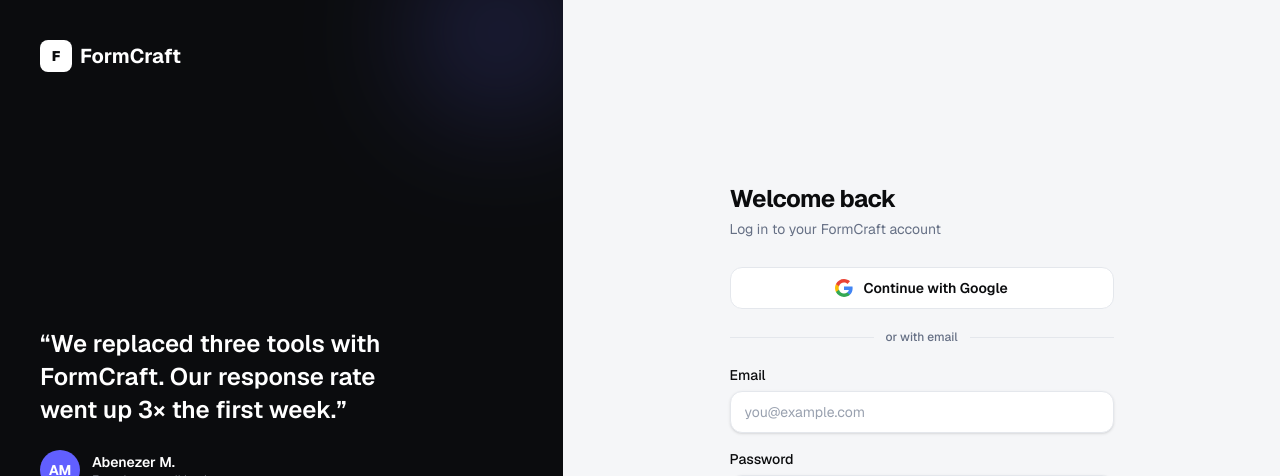
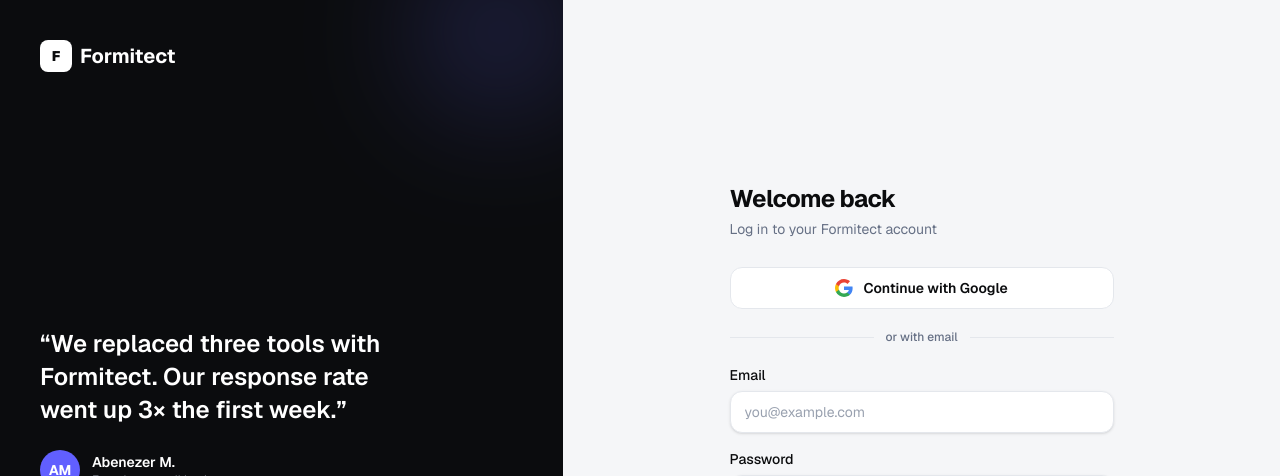
Before and after one commit to abenezerakalu3-star/FormCraft-MVP, a Next.js app: page /login in a window 1280 px wide. Shown: the top 476 px of the page. Built offline with nearby package versions, Linux system fonts and the light colour scheme; no server answers.

Commit message:
rebrand: FormCraft -> Formitect

```diff
--- a/app/admin/(panel)/page.tsx
+++ b/app/admin/(panel)/page.tsx
@@ -108,7 +108,7 @@
             Welcome back, {admin.name?.split(" ")[0] || "Admin"}
           </h1>
           <p className="mt-1 text-sm text-muted">
-            Here is what is happening across FormCraft today.
+            Here is what is happening across Formitect today.
           </p>
         </div>
         <div className="flex items-center gap-2 rounded-2xl border border-line bg-surface px-4 py-2.5 shadow-sm">
--- a/app/admin/(panel)/settings/page.tsx
+++ b/app/admin/(panel)/settings/page.tsx
@@ -18,7 +18,7 @@
           <Settings className="h-6 w-6 text-indigo-500" /> Settings
         </h1>
         <p className="mt-1 text-sm text-muted">
-          Control FormCraft website content and appearance. Changes go live immediately.
+          Control Formitect website content and appearance. Changes go live immediately.
         </p>
       </div>
 
--- a/app/contact/page.tsx
+++ b/app/contact/page.tsx
@@ -5,7 +5,7 @@
 
 export const metadata = {
   title: "Contact",
-  description: "Have a question, idea, or feedback? Get in touch with the FormCraft team.",
+  description: "Have a question, idea, or feedback? Get in touch with the Formitect team.",
   robots: { index: true, follow: true },
 };
 
--- a/app/dashboard/layout.tsx
+++ b/app/dashboard/layout.tsx
@@ -23,7 +23,7 @@
               <span className="flex h-8 w-8 items-center justify-center rounded-lg bg-foreground text-sm font-black text-surface dark:text-background">
                 F
               </span>
-              FormCraft
+              Formitect
             </Link>
             <DashboardHeader />
           </div>
--- a/app/layout.tsx
+++ b/app/layout.tsx
@@ -19,8 +19,8 @@
 export const metadata: Metadata = {
   metadataBase: new URL(APP_URL),
   title: {
-    default: "FormCraft — build beautiful forms in minutes",
-    template: "%s — FormCraft",
+    default: "Formitect — build beautiful forms in minutes",
+    template: "%s — Formitect",
   },
   description:
     "Create beautiful forms, share them anywhere, and collect submissions — no code needed. Free forever.",
@@ -30,24 +30,24 @@
     "free form maker",
     "collect responses",
     "survey builder",
-    "FormCraft",
+    "Formitect",
   ],
-  authors: [{ name: "FormCraft" }],
-  creator: "FormCraft",
-  applicationName: "FormCraft",
+  authors: [{ name: "Formitect" }],
+  creator: "Formitect",
+  applicationName: "Formitect",
   alternates: { canonical: "/" },
   openGraph: {
     type: "website",
     locale: "en_US",
     url: "/",
-    siteName: "FormCraft",
-    title: "FormCraft — build beautiful forms in minutes",
+    siteName: "Formitect",
+    title: "Formitect — build beautiful forms in minutes",
     description:
       "Create beautiful forms, share them anywhere, and collect submissions — no code needed.",
   },
   twitter: {
     card: "summary_large_image",
-    title: "FormCraft — build beautiful forms in minutes",
+    title: "Formitect — build beautiful forms in minutes",
     description:
       "Create beautiful forms, share them anywhere, and collect submissions — no code needed.",
   },
--- a/app/login/page.tsx
+++ b/app/login/page.tsx
@@ -54,7 +54,7 @@
   }
 
   return (
-    <AuthShell title="Welcome back" subtitle="Log in to your FormCraft account">
+    <AuthShell title="Welcome back" subtitle="Log in to your Formitect account">
       <GoogleButton />
       <div className="my-5 flex items-center gap-3 text-xs font-medium text-muted">
         <span className="h-px flex-1 bg-line" />
--- a/app/manifest.ts
+++ b/app/manifest.ts
@@ -2,8 +2,8 @@
 
 export default function manifest(): MetadataRoute.Manifest {
   return {
-    name: "FormCraft — build beautiful forms in minutes",
-    short_name: "FormCraft",
+    name: "Formitect — build beautiful forms in minutes",
+    short_name: "Formitect",
     description:
       "Create beautiful forms, share them anywhere, and collect submissions — no code needed.",
     start_url: "/",
--- a/app/privacy/page.tsx
+++ b/app/privacy/page.tsx
@@ -3,7 +3,7 @@
 
 export const metadata = {
   title: "Privacy Policy",
-  description: "How FormCraft collects, uses, and protects your personal data.",
+  description: "How Formitect collects, uses, and protects your personal data.",
   robots: { index: true, follow: true },
 };
 
--- a/app/terms/page.tsx
+++ b/app/terms/page.tsx
@@ -3,14 +3,14 @@
 
 export const metadata = {
   title: "Terms of Service",
-  description: "The terms and conditions that govern your use of FormCraft.",
+  description: "The terms and conditions that govern your use of Formitect.",
   robots: { index: true, follow: true },
 };
 
 const sections = [
   {
     title: "The service",
-    body: "FormCraft lets you create forms, share them, and collect responses. You are responsible for the content you put in your forms and how you use the responses you collect.",
+    body: "Formitect lets you create forms, share them, and collect responses. You are responsible for the content you put in your forms and how you use the responses you collect.",
   },
   {
     title: "Your account",
@@ -34,7 +34,7 @@
   },
   {
     title: "Limitation of liability",
-    body: "To the maximum extent permitted by law, FormCraft is not liable for indirect, incidental, or consequential damages arising from your use of the service.",
+    body: "To the maximum extent permitted by law, Formitect is not liable for indirect, incidental, or consequential damages arising from your use of the service.",
   },
   {
     title: "Termination",
--- a/components/auth-shell.tsx
+++ b/components/auth-shell.tsx
@@ -17,12 +17,12 @@
           <span className="flex h-8 w-8 items-center justify-center rounded-lg bg-white text-sm font-black text-foreground dark:bg-background">
             F
           </span>
-          FormCraft
+          Formitect
         </Link>
 
         <div className="relative">
           <blockquote className="max-w-sm text-2xl font-semibold leading-snug">
-            &ldquo;We replaced three tools with FormCraft. Our response rate went up
+            &ldquo;We replaced three tools with Formitect. Our response rate went up
             3× the first week.&rdquo;
           </blockquote>
           <div className="mt-6 flex items-center gap-3">
@@ -57,7 +57,7 @@
               <span className="flex h-8 w-8 items-center justify-center rounded-lg bg-foreground text-sm font-black text-white">
                 F
               </span>
-              FormCraft
+              Formitect
             </Link>
           </div>
           <h1 className="text-2xl font-bold tracking-tight">{title}</h1>
--- a/components/form-viewer.tsx
+++ b/components/form-viewer.tsx
@@ -269,7 +269,7 @@
             </button>
 
             <p className="mt-6 text-center text-xs text-gray-400 dark:text-gray-500">
-              Powered by <span className="font-semibold text-gray-500 dark:text-gray-400">FormCraft</span>
+              Powered by <span className="font-semibold text-gray-500 dark:text-gray-400">Formitect</span>
             </p>
           </form>
         )}
--- a/lib/settings.ts
+++ b/lib/settings.ts
@@ -1,7 +1,7 @@
 import { prisma } from "@/lib/prisma";
 
 export const DEFAULT_SETTINGS = {
-  siteName: "FormCraft",
+  siteName: "Formitect",
   tagline: "Build beautiful forms, share them anywhere, and collect responses — no code needed.",
   heroTitle: "Build beautiful forms",
   heroSubtitle:
@@ -9,7 +9,7 @@
   heroCta: "Create my first form",
   announcement: "",
   footerNote: "Made for people who love good forms.",
-  contactEmail: "hello@formcraft.app",
+  contactEmail: "hello@formitect.app",
 } as const;
 
 export type SiteSettings = typeof DEFAULT_SETTINGS;
```
Also changed, not shown: 2 other files (tests, documents, lock files or other folders).
